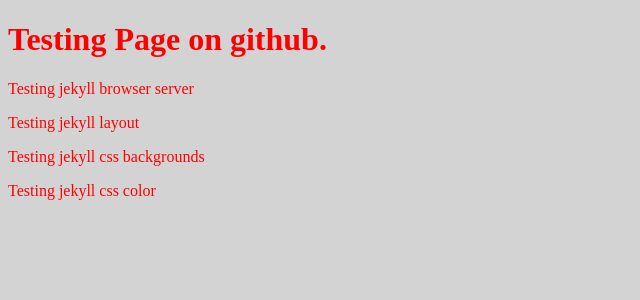
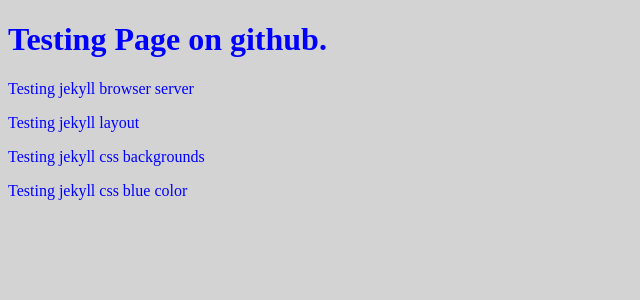
Before and after one commit to Hank-Tsou/Hank-Tsou, a Jekyll site: the page built from index.html, in a window 1280 px wide. Shown: the top 300 px of the page, without its empty margins (0-640 px from the left). Built offline with Jekyll 4.4.1, drawn with Linux system fonts in a browser that asks for light colours; Markdown is read by kramdown in place of the engine named in the settings.

Commit message:
connect css

```diff
--- a/css/main.css
+++ b/css/main.css
@@ -1,4 +1,7 @@
 html{
   background-color: lightgray;
-  color: red;
 }
+
+body {
+  color: blue;
+}
--- a/index.html
+++ b/index.html
@@ -5,4 +5,4 @@ layout: default
 <p> Testing jekyll browser server</p>
 <p> Testing jekyll layout</p>
 <p> Testing jekyll css backgrounds</p>
-<p> Testing jekyll css color</p>
+<p> Testing jekyll css blue color</p>
```
